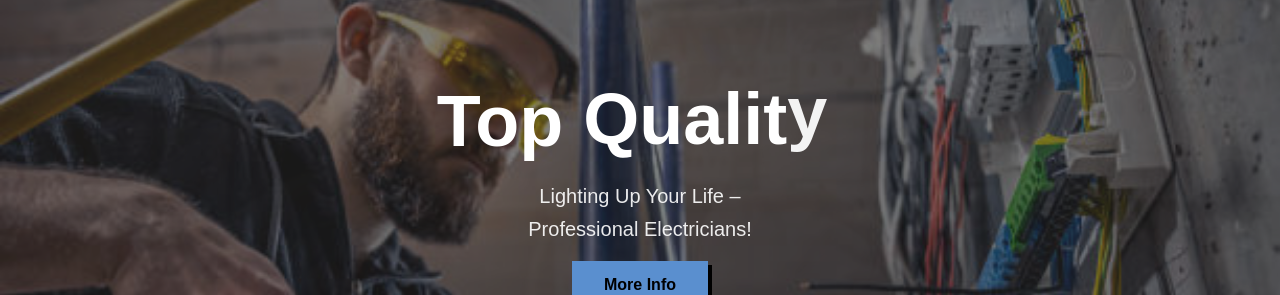
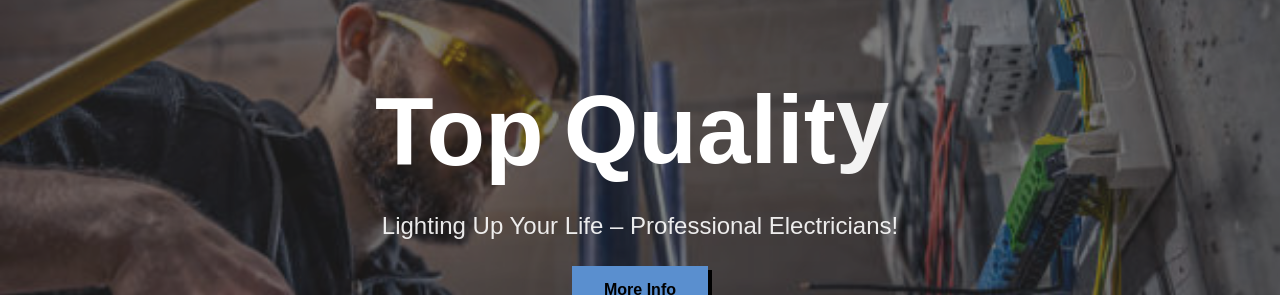
Before and after one commit to genimatics/the-terminators-web, a Next.js app: page /en in a window 1280 px wide. Shown: the part 180-475 px from the top of the page. Built offline with nearby package versions, Linux system fonts and the light colour scheme; no server answers.

Commit message:
feat: updated hero section

```diff
--- a/src/components/sections/hero.tsx
+++ b/src/components/sections/hero.tsx
@@ -34,17 +34,16 @@ export default function Hero() {
 
       <div className="absolute inset-0 bg-black/50" />
 
-      <div className="relative z-10 flex flex-grow flex-col items-center justify-center px-4 py-6 sm:px-6 sm:py-0">
-
+      <div className="relative z-10 flex flex-1 flex-col items-center justify-center px-4 py-6 sm:px-6 sm:py-0">
         <ScrollReveal>
           <h1
-            className="mb-3 flex flex-wrap items-center justify-center gap-1
-            text-3xl leading-tight font-extrabold
-            text-white sm:text-4xl
-            md:text-5xl lg:text-6xl xl:text-7xl"
+            className="
+              mb-4 flex flex-wrap items-center justify-center gap-1
+              text-4xl leading-tight font-extrabold text-white
+              sm:text-5xl md:text-6xl lg:text-7xl xl:text-8xl
+            "
           >
             <span>Top</span>
-
             <RotatingText
               texts={changingWords}
               mainClassName="px-2 sm:px-3 md:px-4 rounded-lg overflow-hidden"
@@ -60,10 +59,10 @@ export default function Hero() {
           </h1>
 
           <p className="
-            mx-auto mb-4 max-w-xs px-2
-            text-xs leading-relaxed text-white
-            opacity-90 sm:text-sm
-            md:text-base lg:text-lg xl:text-xl"
+            mx-auto mb-6 max-w-2xl px-2
+            text-sm text-white opacity-90 sm:text-base md:text-lg
+            lg:text-xl xl:text-2xl
+          "
           >
             Lighting Up Your Life – Professional Electricians!
           </p>
@@ -81,54 +80,38 @@ export default function Hero() {
             More Info
           </Button>
         </ScrollReveal>
-
       </div>
 
       <div className="relative z-10 w-full px-4 pt-0 pb-6">
-
         <ScrollReveal delay={0.2}>
           <div className="
-            mx-auto grid max-w-5xl grid-cols-1
-            gap-3 text-center text-white
+            mx-auto grid max-w-5xl grid-cols-1 gap-3 text-center text-white
             sm:grid-cols-3 sm:gap-6
           "
           >
-
             <div className="flex flex-col items-center">
               <div className="mb-1 w-full border-t border-white/40" />
-              <p className="truncate
-                text-xs font-semibold sm:text-sm
-                md:text-base lg:text-lg xl:text-xl"
-              >
+              <p className="truncate text-xs font-semibold sm:text-sm md:text-base lg:text-lg xl:text-xl">
                 quote@mail.com
               </p>
             </div>
 
             <div className="flex flex-col items-center">
               <div className="mb-1 w-full border-t border-white/40" />
-              <p className="
-                text-xs font-semibold sm:text-sm
-                md:text-base lg:text-lg xl:text-xl"
-              >
+              <p className="text-xs font-semibold sm:text-sm md:text-base lg:text-lg xl:text-xl">
                 +1 374 739 378
               </p>
             </div>
 
             <div className="flex flex-col items-center">
               <div className="mb-1 w-full border-t border-white/40" />
-              <p className="truncate
-                text-xs font-semibold sm:text-sm
-                md:text-base lg:text-lg xl:text-xl"
-              >
+              <p className="truncate text-xs font-semibold sm:text-sm md:text-base lg:text-lg xl:text-xl">
                 42 Oak Street – Miami
               </p>
             </div>
-
           </div>
         </ScrollReveal>
-
       </div>
-
     </section>
   );
 }
```
